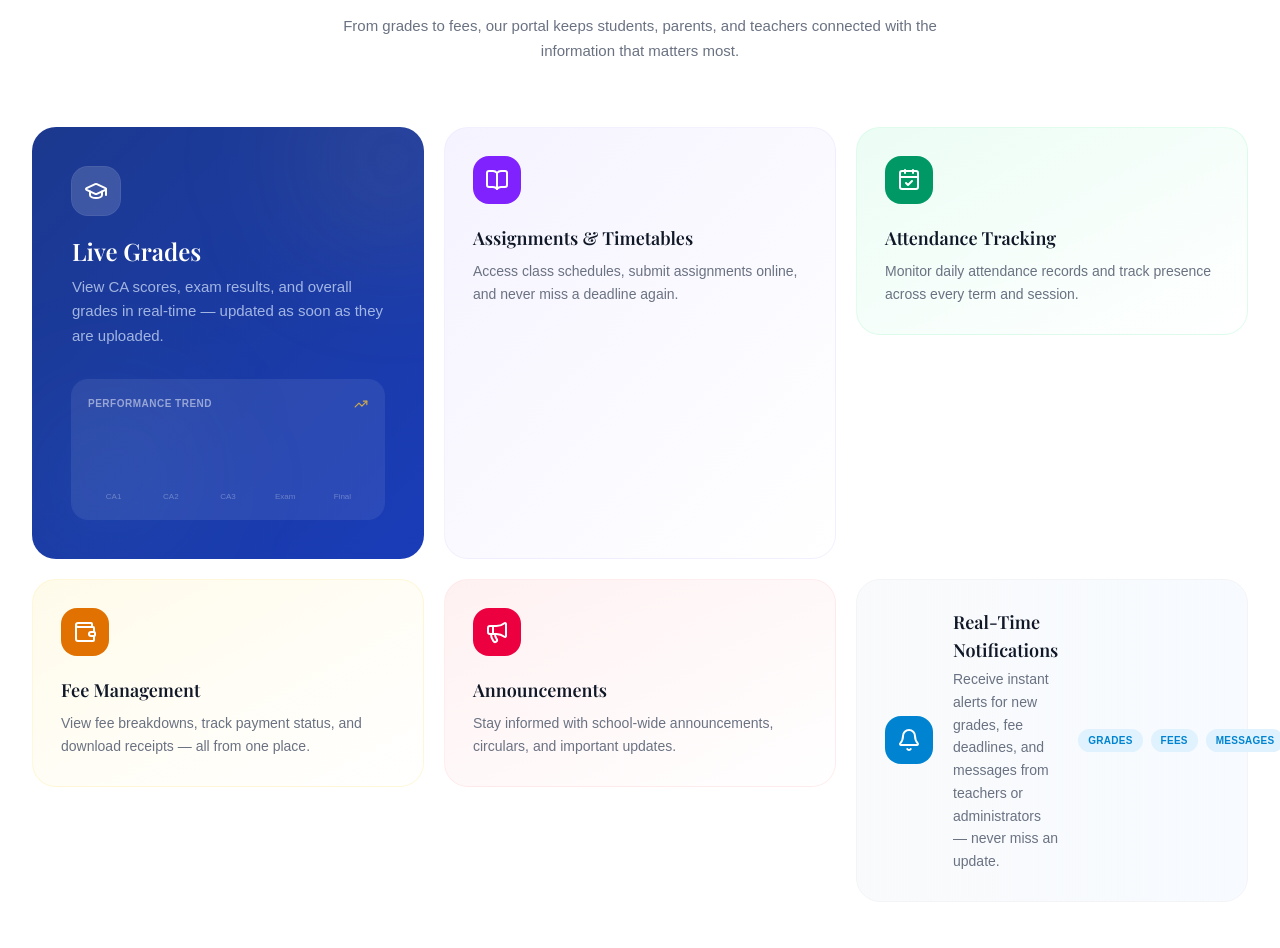
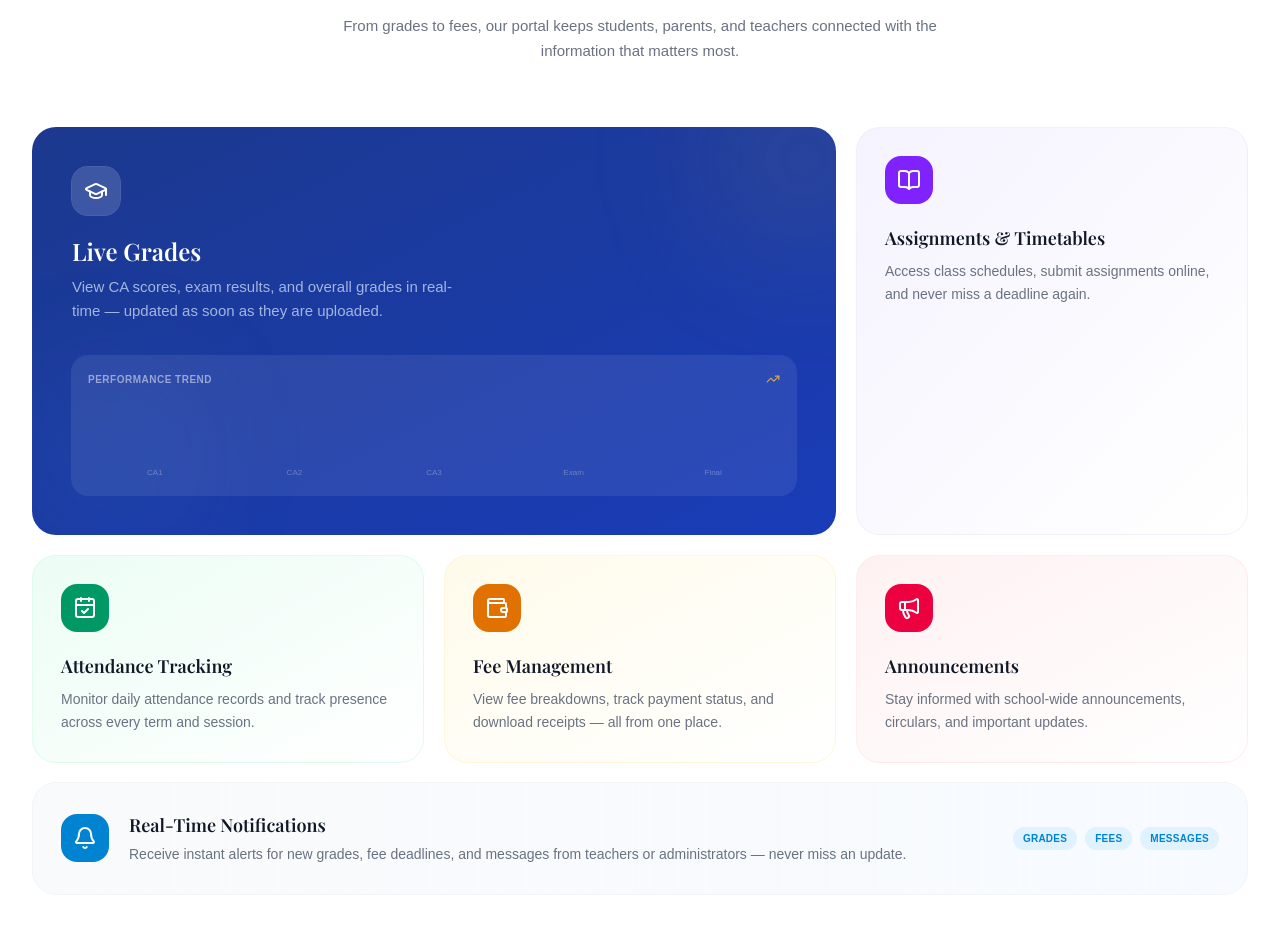
Before and after one commit to ikwen699/IMMACULATE-CONCEPTION-SEMINARY., a Next.js app: page / in a window 1280 px wide. Shown: the part 3304-4252 px from the top of the page. Built offline with nearby package versions, Linux system fonts and the light colour scheme; no server answers; a web font is replaced by a local one.

Commit message:
portal features

```diff
--- a/src/components/landing/Features.tsx
+++ b/src/components/landing/Features.tsx
@@ -25,8 +25,8 @@ export default function Features() {
         </Reveal>
 
         <div className="grid md:grid-cols-3 gap-5">
-          <Reveal delay={50}>
-            <div className="md:col-span-2 relative bg-gradient-to-br from-blue-900 to-blue-800 rounded-3xl p-8 sm:p-10 text-white overflow-hidden group hover:shadow-xl hover:shadow-blue-600/10 transition-all duration-300">
+          <Reveal delay={50} className="md:col-span-2">
+            <div className="relative bg-gradient-to-br from-blue-900 to-blue-800 rounded-3xl p-8 sm:p-10 text-white overflow-hidden group hover:shadow-xl hover:shadow-blue-600/10 transition-all duration-300 h-full flex flex-col">
               <div className="absolute -top-16 -right-16 w-48 h-48 bg-gold-400/10 rounded-full blur-3xl" />
               <div className="absolute bottom-0 left-0 w-40 h-40 bg-blue-400/10 rounded-full blur-3xl" />
               <div className="relative z-10 h-full flex flex-col justify-between">
@@ -75,43 +75,43 @@ export default function Features() {
           </Reveal>
 
           <Reveal delay={50}>
-            <div className="bg-gradient-to-br from-emerald-50 to-white rounded-3xl p-7 border border-emerald-100/60 hover:shadow-lg hover:shadow-emerald-500/5 transition-all duration-300">
+            <div className="bg-gradient-to-br from-emerald-50 to-white rounded-3xl p-7 border border-emerald-100/60 hover:shadow-lg hover:shadow-emerald-500/5 transition-all duration-300 h-full flex flex-col">
               <div className="w-12 h-12 rounded-2xl bg-emerald-600 text-white flex items-center justify-center mb-5">
                 <CalendarCheck className="w-6 h-6" />
               </div>
               <h3 className="font-display text-lg font-semibold text-gray-900 mb-2">Attendance Tracking</h3>
-              <p className="text-gray-500 text-sm leading-relaxed">
+              <p className="text-gray-500 text-sm leading-relaxed flex-1">
                 Monitor daily attendance records and track presence across every term and session.
               </p>
             </div>
           </Reveal>
 
           <Reveal delay={100}>
-            <div className="bg-gradient-to-br from-amber-50 to-white rounded-3xl p-7 border border-amber-100/60 hover:shadow-lg hover:shadow-amber-500/5 transition-all duration-300">
+            <div className="bg-gradient-to-br from-amber-50 to-white rounded-3xl p-7 border border-amber-100/60 hover:shadow-lg hover:shadow-amber-500/5 transition-all duration-300 h-full flex flex-col">
               <div className="w-12 h-12 rounded-2xl bg-amber-600 text-white flex items-center justify-center mb-5">
                 <Wallet className="w-6 h-6" />
               </div>
               <h3 className="font-display text-lg font-semibold text-gray-900 mb-2">Fee Management</h3>
-              <p className="text-gray-500 text-sm leading-relaxed">
+              <p className="text-gray-500 text-sm leading-relaxed flex-1">
                 View fee breakdowns, track payment status, and download receipts — all from one place.
               </p>
             </div>
           </Reveal>
 
           <Reveal delay={150}>
-            <div className="bg-gradient-to-br from-rose-50 to-white rounded-3xl p-7 border border-rose-100/60 hover:shadow-lg hover:shadow-rose-500/5 transition-all duration-300">
+            <div className="bg-gradient-to-br from-rose-50 to-white rounded-3xl p-7 border border-rose-100/60 hover:shadow-lg hover:shadow-rose-500/5 transition-all duration-300 h-full flex flex-col">
               <div className="w-12 h-12 rounded-2xl bg-rose-600 text-white flex items-center justify-center mb-5">
                 <Megaphone className="w-6 h-6" />
               </div>
               <h3 className="font-display text-lg font-semibold text-gray-900 mb-2">Announcements</h3>
-              <p className="text-gray-500 text-sm leading-relaxed">
+              <p className="text-gray-500 text-sm leading-relaxed flex-1">
                 Stay informed with school-wide announcements, circulars, and important updates.
               </p>
             </div>
           </Reveal>
 
-          <Reveal delay={200}>
-            <div className="md:col-span-3 bg-gradient-to-r from-gray-50 to-blue-50/50 rounded-3xl p-7 border border-gray-100 flex flex-col sm:flex-row items-start sm:items-center gap-5">
+          <Reveal delay={200} className="md:col-span-3">
+            <div className="bg-gradient-to-r from-gray-50 to-blue-50/50 rounded-3xl p-7 border border-gray-100 flex flex-col sm:flex-row items-start sm:items-center gap-5">
               <div className="w-12 h-12 rounded-2xl bg-sky-600 text-white flex items-center justify-center shrink-0">
                 <Bell className="w-6 h-6" />
               </div>
--- a/src/components/landing/Footer.tsx
+++ b/src/components/landing/Footer.tsx
@@ -163,7 +163,7 @@ export default function Footer() {
                 <li key={l.label}>
                   <a
                     href={l.href}
-                    className="text-sm text-blue-200/60 hover:text-white transition-colors inline-flex items-center gap-1.5"
+                    className="text-sm text-blue-200/60 hover:text-white transition-colors inline-flex items-center gap-1.5 py-1.5"
                   >
                     <ExternalLink className="w-3 h-3" />
                     {l.label}
@@ -180,7 +180,7 @@ export default function Footer() {
                 <li key={p.label}>
                   <a
                     href={p.href}
-                    className="text-sm text-blue-200/60 hover:text-white transition-colors inline-flex items-center gap-1.5"
+                    className="text-sm text-blue-200/60 hover:text-white transition-colors inline-flex items-center gap-1.5 py-1.5"
                   >
                     <ExternalLink className="w-3 h-3" />
                     {p.label}
@@ -203,13 +203,13 @@ export default function Footer() {
               </li>
               <li className="flex items-center gap-3">
                 <Phone className="w-4 h-4 text-gold-300 shrink-0" />
-                <a href={site.phoneHref} className="text-sm text-blue-200/60 hover:text-white transition-colors">
+                <a href={site.phoneHref} className="text-sm text-blue-200/60 hover:text-white transition-colors py-1.5 inline-flex items-center">
                   {site.phone}
                 </a>
               </li>
               <li className="flex items-center gap-3">
                 <Mail className="w-4 h-4 text-gold-300 shrink-0" />
-                <a href={site.emailHref} className="text-sm text-blue-200/60 hover:text-white transition-colors break-all">
+                <a href={site.emailHref} className="text-sm text-blue-200/60 hover:text-white transition-colors break-all py-1.5 inline-flex items-start">
                   {site.email}
                 </a>
               </li>
@@ -223,7 +223,7 @@ export default function Footer() {
           </p>
           <a
             href="#"
-            className="inline-flex items-center gap-2 text-xs font-medium text-blue-200/50 hover:text-gold-300 transition-colors"
+            className="inline-flex items-center gap-2 text-xs font-medium text-blue-200/50 hover:text-gold-300 transition-colors py-1.5"
           >
             <ArrowUp className="w-3.5 h-3.5" />
             Back to top
```
